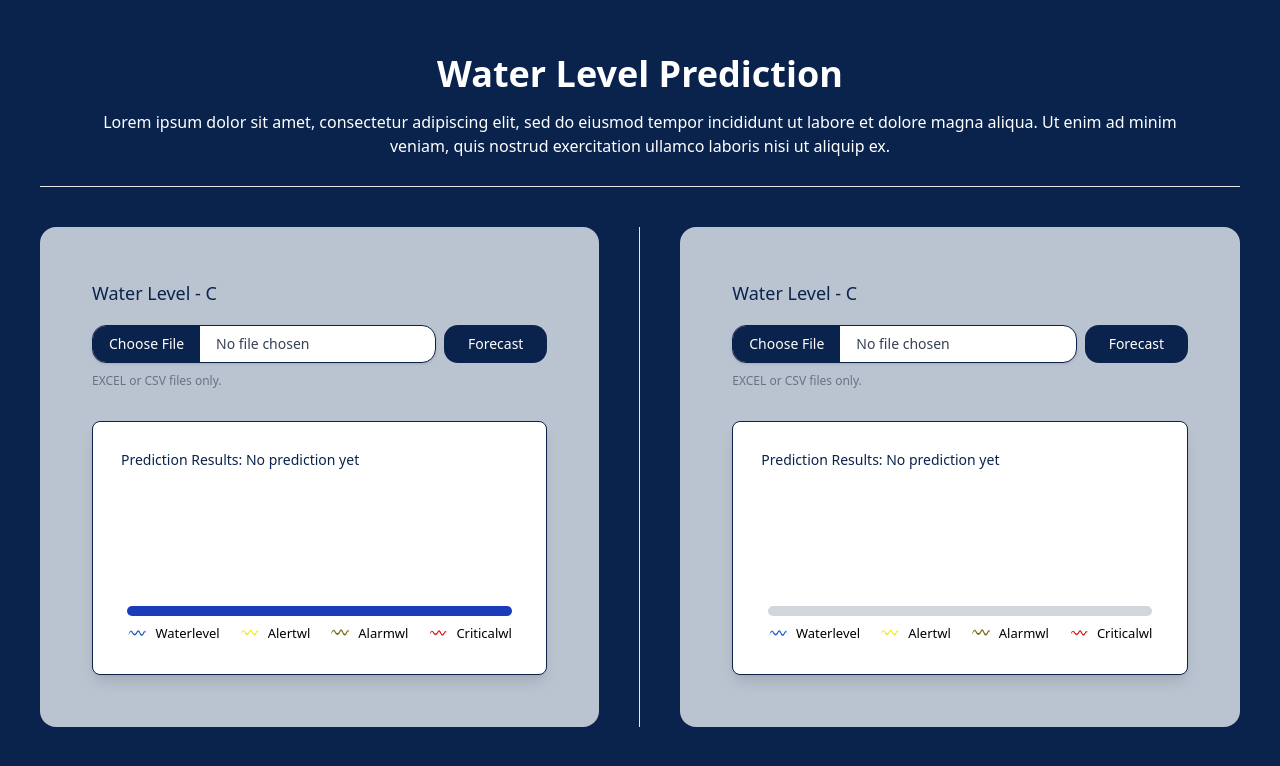
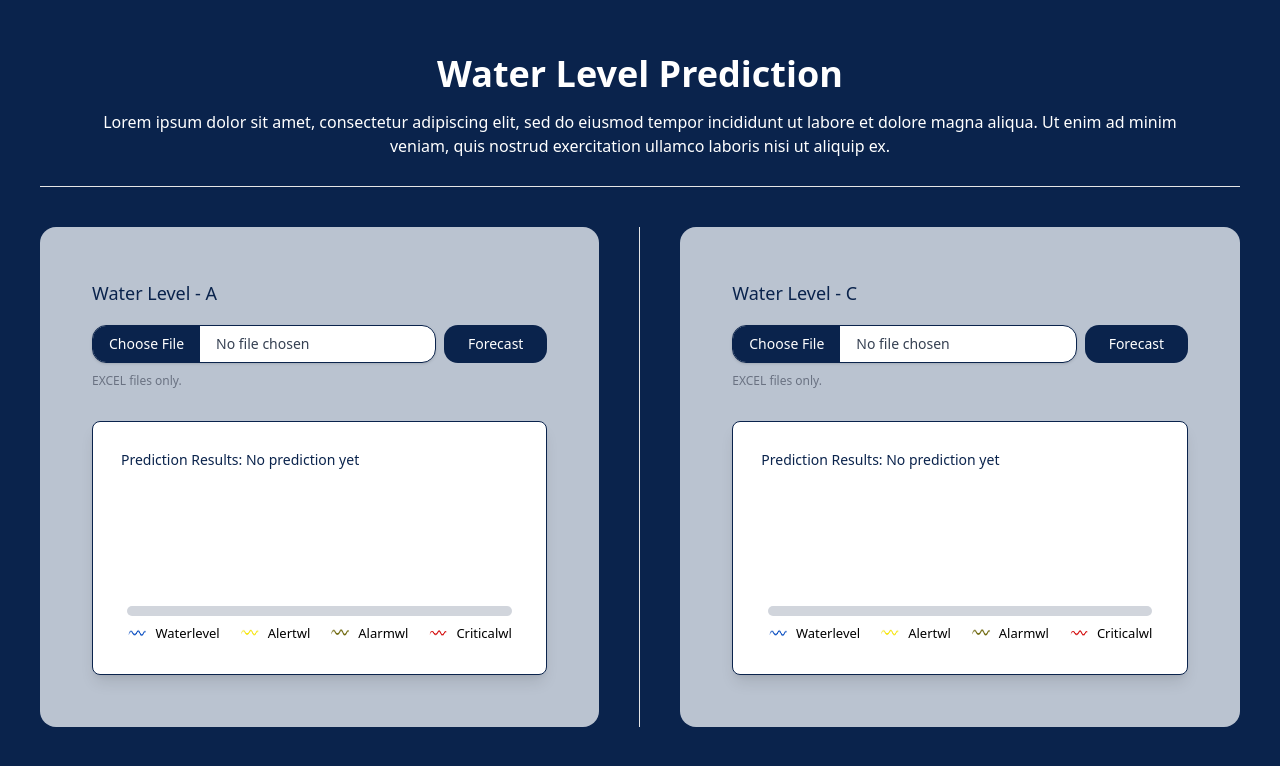
Before and after one commit to ArianneMarieAngela-Luvite/MTCN_Informer_client, a React (Vite) app: page / in a window 1280 px wide. Shown: the top 766 px of the page. Built offline with nearby package versions, Linux system fonts and the light colour scheme.

Commit message:
Added colors to A

```diff
--- a/src/controller/useWLAController.tsx
+++ b/src/controller/useWLAController.tsx
@@ -15,7 +15,7 @@ const useWLAController = () => {
       setError(null);
 
       const response = await axios.post(
-        "https://wl-c-model-api-9e79bb7de532.herokuapp.com/predict",
+        "https://wl-c-model-api-9e79bb7de532.herokuapp.com/predict/wl-a",
         formData,
         {
           headers: {
@@ -34,11 +34,21 @@ const useWLAController = () => {
     }
   };
 
+  const getPredictionColor = (value: number | null) => {
+    if (value === null) return "bg-gray-300";
+    if (value >= 2.329 && value < 2.9) return "bg-[#0739FE]";
+    if (value >= 2.9 && value < 3.5) return "bg-[#FEEE07]";
+    if (value >= 3.5 && value < 4.1) return "bg-[#8C8633]";
+    if (value >= 4.1) return "bg-[#DC0707]";
+    return "bg-gray-300";
+  };
+
   return {
     predicted,
     isLoading,
     error,
     fetchPrediction,
+    getPredictionColor,
   };
 };
 
--- a/src/views/WLAFormView.tsx
+++ b/src/views/WLAFormView.tsx
@@ -1,11 +1,11 @@
 import { useState } from "react";
-import useWLAController from "../controller/useWLCController";
+import useWLAController from "../controller/useWLAController";
 import waterBlue from "../assets/blue.png";
 import waterRed from "../assets/red.png";
 import waterYellow from "../assets/yellow.png";
 import waterBrown from "../assets/brown.png";
 
-const WLCFormView = () => {
+const WLAFormView = () => {
   const [fileName, setFileName] = useState<string>('No file chosen');
   const [selectedFile, setSelectedFile] = useState<File | null>(null);
 
@@ -14,6 +14,7 @@ const WLCFormView = () => {
     isLoading,
     error,
     fetchPrediction,
+    getPredictionColor,
   } = useWLAController();
 
   const handleFileChange = (event: React.ChangeEvent<HTMLInputElement>) => {
@@ -36,7 +37,7 @@ const WLCFormView = () => {
 
         <div className="grid w-full items-center gap-1.5">
           <label className="block text-lg font-medium text-[#0a234c] mb-3">
-            Water Level - C
+            Water Level - A
           </label>
           <div className="flex flex-row gap-2">
             <div className="flex w-5/6 items-center rounded-xl border bg-white border-[#0a234c] shadow-sm overflow-hidden">
@@ -44,7 +45,7 @@ const WLCFormView = () => {
                 Choose File
                 <input
                   type="file"
-                  accept=".xls, .xlsx, .csv"
+                  accept=".xlsx"
                   onChange={handleFileChange}
                   className="hidden"
                 />
@@ -62,7 +63,7 @@ const WLCFormView = () => {
             </button>
           </div>
           <p className="text-xs text-gray-500 mt-1">
-            EXCEL or CSV files only.
+            EXCEL files only.
           </p>
           {error && <p className="text-xs text-red-600 mt-1">{error}</p>}
         </div>
@@ -73,7 +74,7 @@ const WLCFormView = () => {
               Prediction Results: {predicted !== null ? `${predicted}` : "No prediction yet"}
             </div>
             <div className="flex flex-col">
-              <div className="w-full h-[10px] rounded-xl bg-blue-800"></div>
+            <div className={`w-full h-[10px] rounded-xl ${getPredictionColor(predicted)}`}></div>
               <div className="flex flex-row">
                 <div className="flex flex-row justify-center pt-2 gap-5 text-[13px] w-full text-black">
                   <div className="flex flex-row gap-2">
@@ -102,4 +103,4 @@ const WLCFormView = () => {
   );
 };
 
-export default WLCFormView;
+export default WLAFormView;
--- a/src/views/WLCFormView.tsx
+++ b/src/views/WLCFormView.tsx
@@ -45,7 +45,7 @@ const WLCFormView = () => {
                 Choose File
                 <input
                   type="file"
-                  accept=".xls, .xlsx, .csv"
+                  accept=".xlsx"
                   onChange={handleFileChange}
                   className="hidden"
                 />
@@ -63,7 +63,7 @@ const WLCFormView = () => {
             </button>
           </div>
           <p className="text-xs text-gray-500 mt-1">
-            EXCEL or CSV files only.
+            EXCEL files only.
           </p>
           {error && <p className="text-xs text-red-600 mt-1">{error}</p>}
         </div>
```
